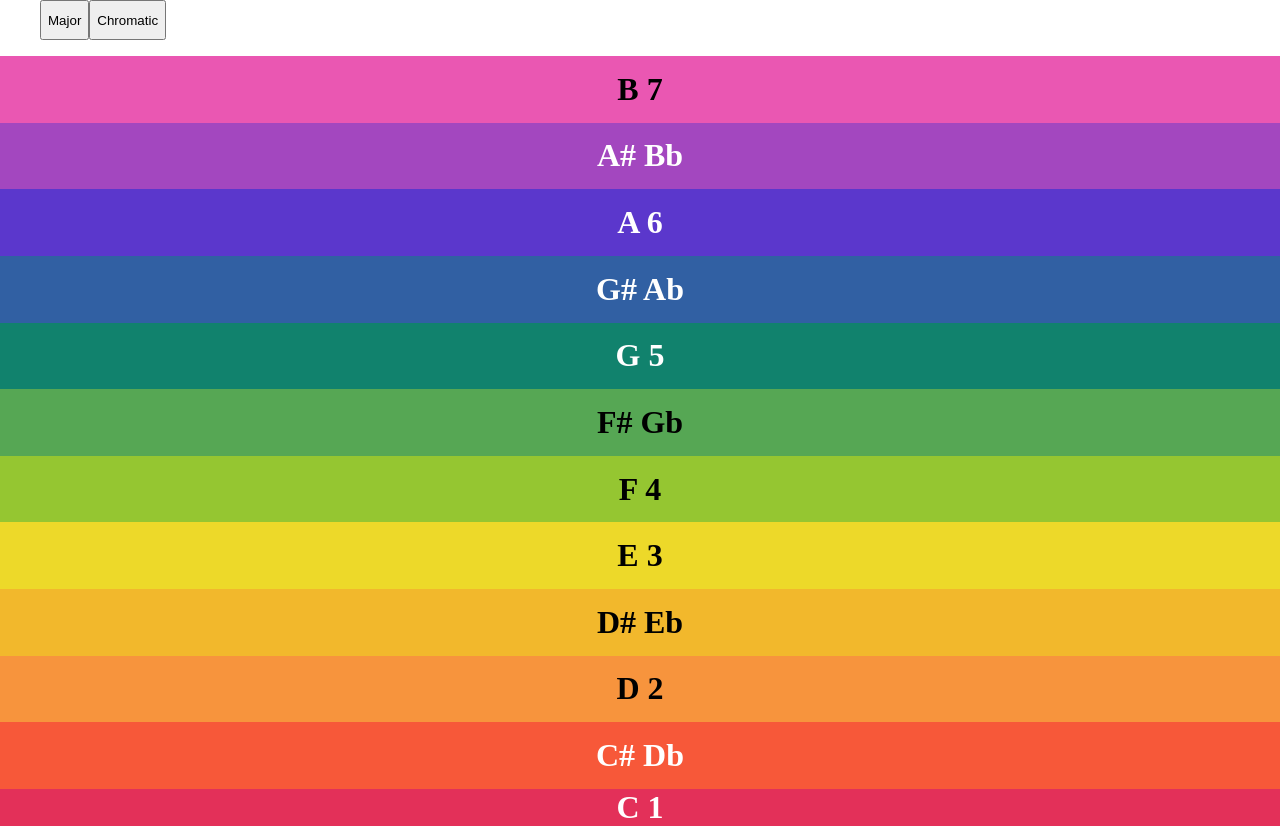
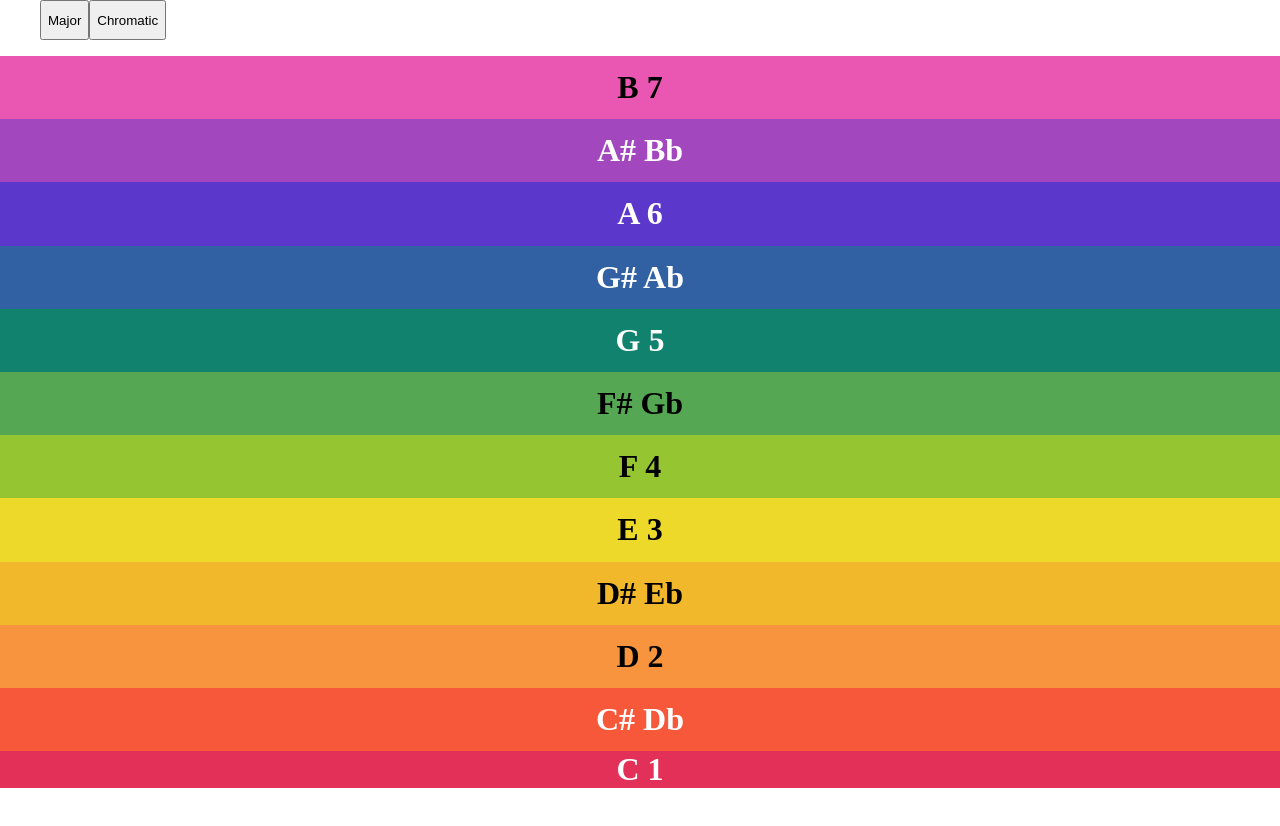
Before and after one commit to gatewayprogrammingschool/keys, a plain HTML site: page index.html in a window 1280 px wide. Both pictures are taken after a click on the button "Chromatic". After the commit the page ends 800 px from the top, so only its background shows below. Drawn offline with Linux system fonts and the light colour scheme.

Commit message:
Update site.css

```diff
--- a/site.css
+++ b/site.css
@@ -21,108 +21,88 @@ body {
 }
 
 .chromatic {
-  height: 8.33%;
+  height: 7.9%;
 }
 
 .major-c {
   background: #e33059;
   color: white;
-  top: 11%;
 }
 .major-d {
   background: #f7943d;
   color: black;
-  top: 22%;
 }
 .major-e {
   background: #edd929;
   color: black;
-  top: 33%;
 }
 .major-f {
   background: #95c631;
   color: black;
-  top: 44%;
 }
 .major-g {
   background: #11826d;
   color: white;
-  top: 55%;
 }
 .major-a {
   background: #5b37cc;
   color: white;
-  top: 66%;
 }
 .major-b {
   background: #ea57b2;
   color: black;
-  top: 77%;
 }
 .major-c2 {
   background: #e33059;
   color: white;
-  top: 88%;
 }
 
 
 .chromatic-c {
   background: #e33059;
   color: white;
-  top: 11%;
 }
 .chromatic-cs {
   background: #f75839;
   color: white;
-  top: 18.4%;
 }
 .chromatic-d {
   background: #f7943d;
   color: black;
-  top: 25.8%;
 }
 .chromatic-ds {
   background: #f2b82c;
   color: black;
-  top: 33.2%;
 }
 .chromatic-e {
   background: #edd929;
   color: black;
-  top: 40.6%;
 }
 .chromatic-f {
   background: #95c631;
   color: black;
-  top: 48%;
 }
 .chromatic-fs {
   background: #56a754;
   color: black;
-  top: 55.4%;
 }
 .chromatic-g {
   background: #11826d;
   color: white;
-  top: 62.8%;
 }
 .chromatic-gs {
   background: #3160a3;
   color: white;
-  top: 70.2%;
 }
 .chromatic-a {
   background: #5b37cc;
   color: white;
-  top: 77.6%;
 }
 .chromatic-as {
   background: #a347bf;
   color: white;
-  top: 85%;
 }
 .chromatic-b {
   background: #ea57b2;
   color: black;
-  top: 92.4%;
 }
```
